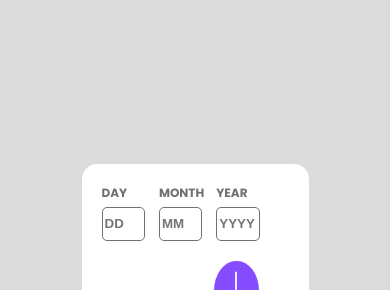
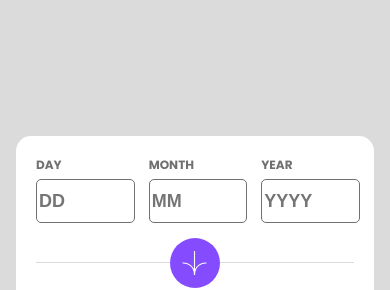
Before and after one commit to GregorioVeraza/age-caculator, a plain HTML site: page index.html in a window 390 px wide. Shown: the part 63-353 px from the top of the page. Drawn offline with Linux system fonts and the light colour scheme.

Commit message:
introduccion diseño responsive

```diff
--- a/index.html
+++ b/index.html
@@ -19,17 +19,17 @@
       <div id="input-container">
         <div class="input-field" id="day-field">
           <span>DAY</span>
-          <input type="number" name="" id="day" placeholder="DD" min="1" max="31" required>
+          <input type="number" name="" id="day" placeholder="DD">
         </div>
 
         <div class="input-field" id="month-field">
           <span>MONTH</span>
-          <input type="number" placeholder="MM" id="month" min="1" max="12" required>
+          <input type="number" placeholder="MM" id="month">
         </div>
 
         <div class="input-field" id="year-field">
           <span>YEAR</span>
-          <input type="number" placeholder="YYYY" id="year" max="2025" min="1900" required>
+          <input type="number" placeholder="YYYY" id="year">
         </div>
       </div>
       <div id="button-container">
--- a/script.js
+++ b/script.js
@@ -27,9 +27,9 @@ const inputYear = parseInt(document.getElementById('year').value, 10);
       months += 12;
     }
 
-    yearText.textContent = years + ' years';
-    monthText.textContent = months + ' months';
-    dayText.textContent = days + ' days';
+    yearText.firstChild.textContent = years;
+    monthText.firstChild.textContent = months;
+    dayText.firstChild.textContent = days;
 }
 
 function estilarError(error) {
@@ -74,26 +74,26 @@ function calcularEdad(event){
   const month = document.getElementById('month-field');
   const year = document.getElementById('year-field');
   const texto = 'This field is required';
-
+  const texto2 = 'Must be a valid date';
   if (inpDay === "" &&  !dayUsed) {
     falloVacio(day, texto);
     dayUsed = true;
   } else if (checkBetweenDays(inpDay) && !dayUsed) {
-    falloVacio(day, 'Must be a valid day');
+    falloVacio(day, texto2);
     dayUsed = true;
   }
   if (inpMonth === "" && !monthUsed) {
     falloVacio(month, texto);
     monthUsed = true;
   } else if (checkBetweenMonths(inpMonth) && !monthUsed) {
-    falloVacio(month, 'Must be a valid month');
+    falloVacio(month, texto2);
     monthUsed = true;
   }
   if (inpYear === "" && !yearUsed) {
     falloVacio(year, texto);
     yearUsed = true;
   } else if (checkBetweenYears(inpYear) && !yearUsed) {
-    falloVacio(year, 'Must be a valid year');
+    falloVacio(year, texto2);
     yearUsed = true;
   }
 
@@ -103,12 +103,15 @@ function calcularEdad(event){
     calcular();
     if (dayUsed) {
       limpiar(document.getElementById('day-field'));
+      dayUsed = false;
     }
     if (monthUsed) {
       limpiar(document.getElementById('month-field'));
+      monthUsed = false;
     }
     if (yearUsed) {
       limpiar(document.getElementById('year-field'));
+      yearUsed = false;
     }
   }
 }
--- a/style.css
+++ b/style.css
@@ -5,11 +5,11 @@ body{
     height: 100vh;
     background-color: hsl(0, 0%, 86%);
     font-family: 'Poppins', sans-serif;
-
+    font-size: 32px;
 }
 
 #container{
-    width: 50%;
+    width: 40%;
     background-color: white;
     border-radius: 15px;
     padding: 20px;
@@ -31,7 +31,7 @@ body{
 
 input{
     width: 100%;
-    height: 30px;
+    height: 40px;
     border-radius: 5px;
     border: 1px solid hsl(0, 1%, 44%);
     color: black;
@@ -50,8 +50,13 @@ input[type=number]::-webkit-outer-spin-button {
 
 input[type=number]:placeholder-shown{
     font-weight: 900;
+    font-size: 18px;
 }
 
+input[type=number]{
+    color: black;
+    font-weight: 900;
+}
 
 hr{
     width: 100%;
@@ -72,8 +77,8 @@ hr{
 input[type=submit]{
     background-color: hsl(259, 100%, 65%);
     border-radius: 50%;
-    height: 60px;
-    width: 65px;
+    height: 80px;
+    width: 95px;
     background-image: url('./assets/images/icon-arrow.svg');
     background-position: center;
     background-size: 40px 40px;
@@ -97,5 +102,56 @@ b{
     color: hsl(259, 100%, 65%);
 }
 h1{
+    margin: 0px;
     font-style: italic;
 }
+
+@media screen and (max-width: 600px) {
+    #container{
+        width: 85%;
+        height: 50vh;
+    }
+
+    #input-container{
+        justify-content: space-between;
+        width: 100%;
+        align-items: center;
+        gap: 20px;
+    }
+
+    .input-field{
+        width: 100%;
+    }
+
+    input[type=submit]{
+        height: 50px;
+        width: 50px;
+        background-size: 25px;
+        top: -15px;
+        position: absolute;
+        z-index: 1;
+    }
+
+    #button-container{
+        position: relative;
+        width: 100%;
+        flex-direction: column;
+        margin-top: 30px;
+        margin-bottom: 10px;
+    }
+
+    hr{
+        display: block;
+        width: 100%;
+        margin: 0;
+        overflow: visible;
+        position: relative;
+        bottom: -9px;
+    }
+
+
+
+    h1{
+        font-size: 1.5em;
+    }
+}
```
